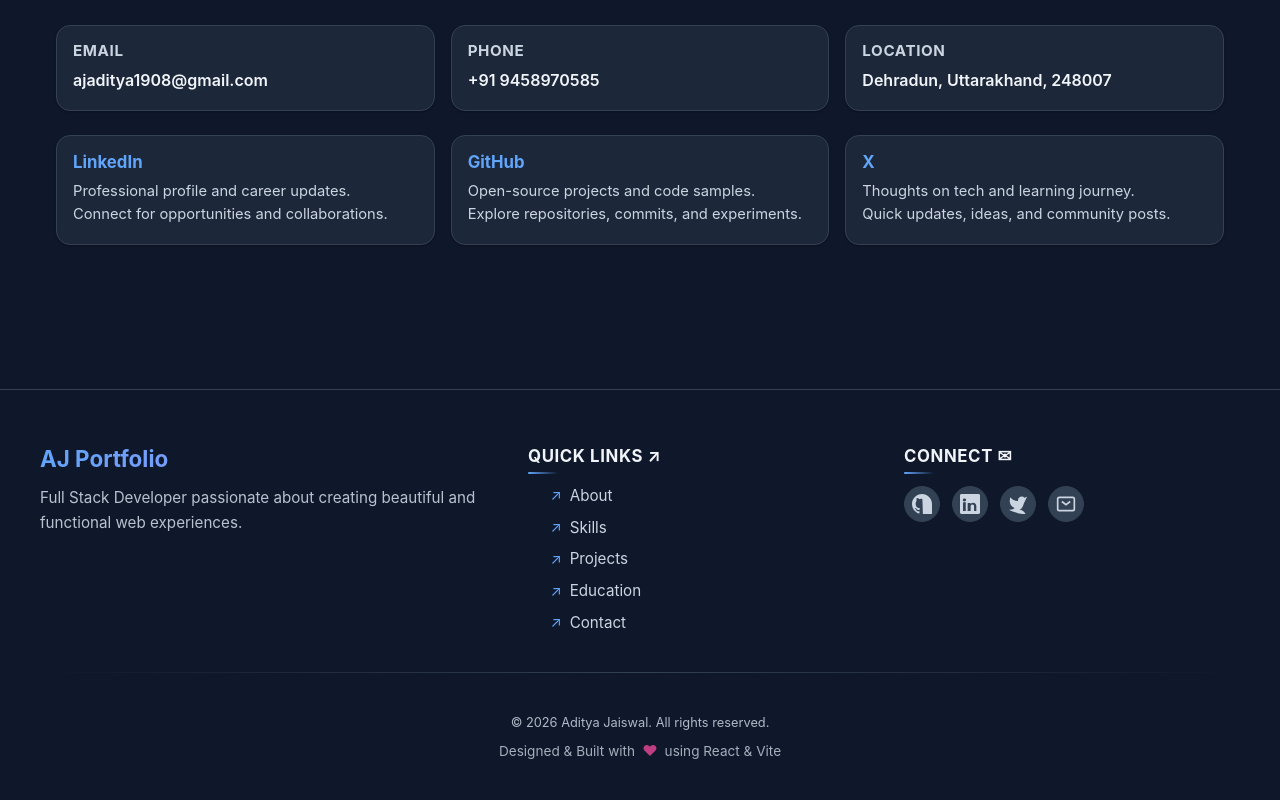
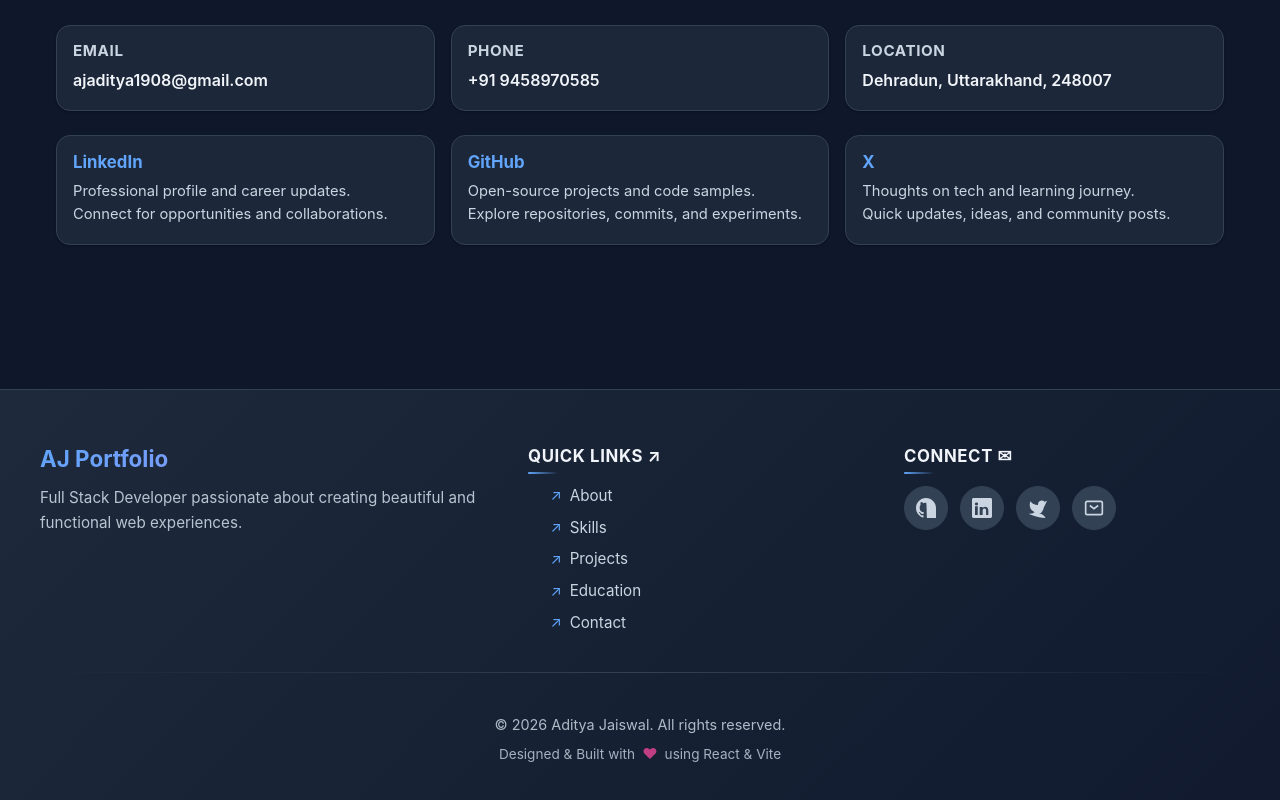
Before and after one commit to aj-aditya19/Portfolio-Page, a React (Vite) app: page / in a window 1280 px wide. Shown: the part 3826-4626 px from the top of the page. Built offline with nearby package versions, Linux system fonts and the light colour scheme.

Commit message:
fixing light theme issue

```diff
--- a/src/styles/Footer.css
+++ b/src/styles/Footer.css
@@ -338,14 +338,3 @@
     font-size: 0.75rem !important;
   }
 }
-
-  .social-icon {
-    width: 36px;
-    height: 36px;
-    font-size: 0.7rem;
-  }
-
-  .footer-bottom p {
-    font-size: 0.8rem;
-  }
-}
--- a/src/styles/global.css
+++ b/src/styles/global.css
@@ -8,6 +8,7 @@
   --text-secondary: #475569;
   --text-tertiary: #64748b;
   --accent-primary: #2563eb;
+  --accent-primary-rgb: 37, 99, 235;
   --accent-secondary: #9333ea;
   --accent-tertiary: #ec4899;
   --border-color: #e2e8f0;
@@ -30,6 +31,7 @@
   --text-secondary: #cbd5e1;
   --text-tertiary: #94a3b8;
   --accent-primary: #60a5fa;
+  --accent-primary-rgb: 96, 165, 250;
   --accent-secondary: #a78bfa;
   --accent-tertiary: #f472b6;
   --border-color: #334155;
```
